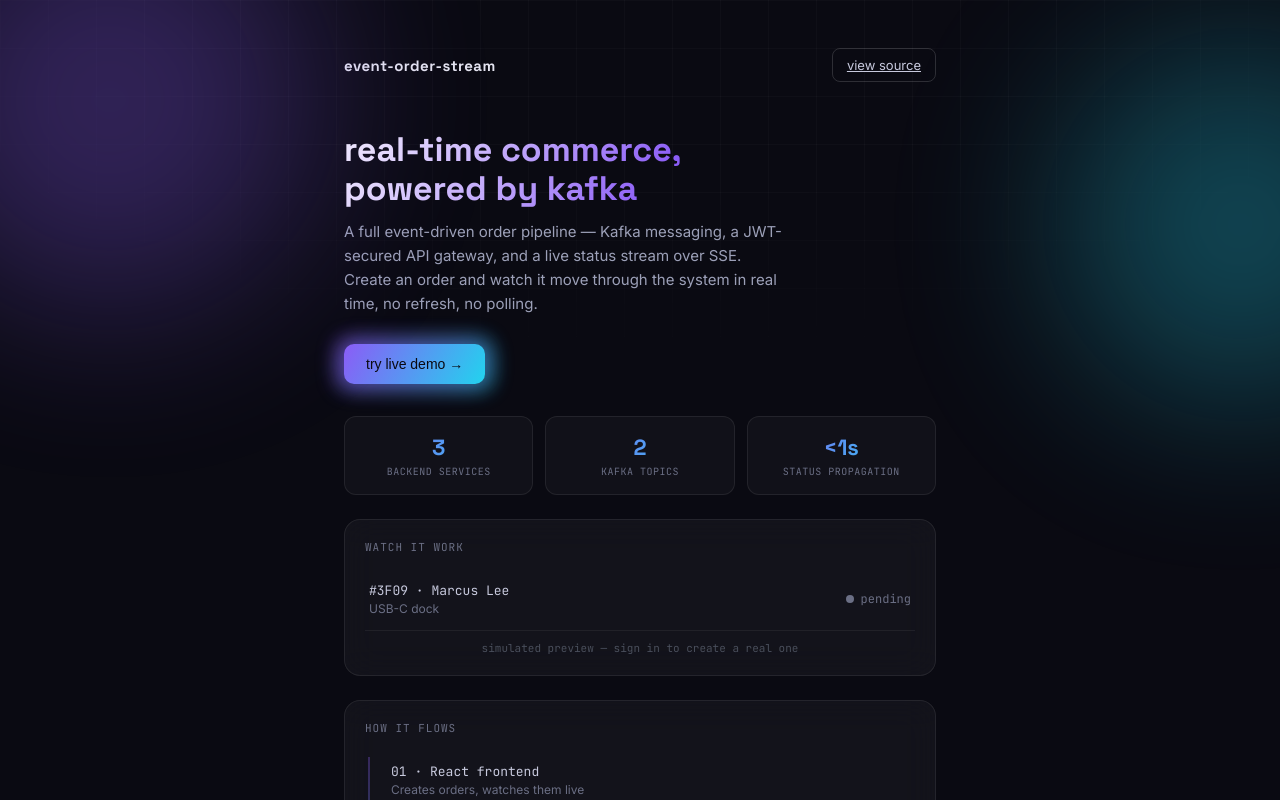
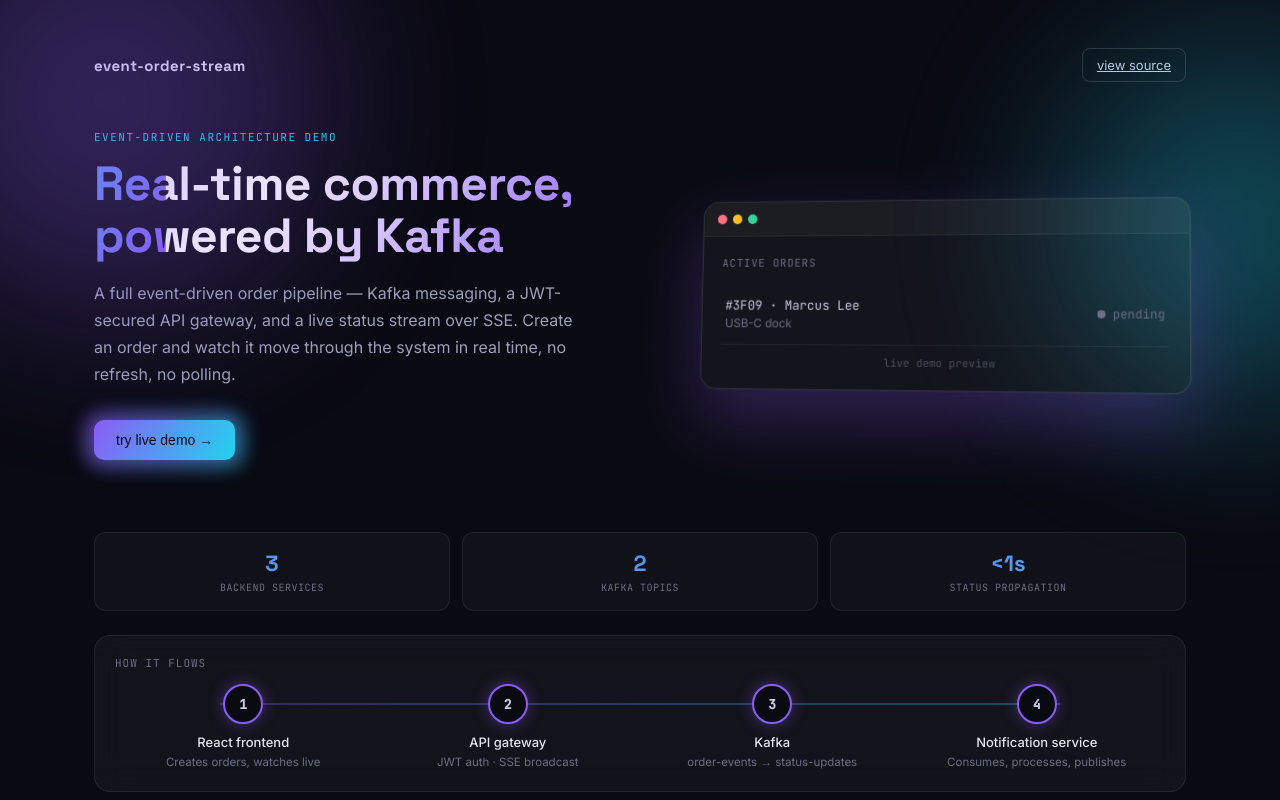
Before and after one commit to nicholas0901-stack/event-order-stream, a React (Vite) app in the folder frontend/: page / in a window 1280 px wide. Shown: the top 800 px of the page. Built offline with nearby package versions, Linux system fonts and the light colour scheme; no server answers.

Commit message:
Redesign landing page with asymmetric hero, browser mockup, numbered stepper, and tech marquee

```diff
--- a/frontend/src/components/Landing.jsx
+++ b/frontend/src/components/Landing.jsx
@@ -1,12 +1,12 @@
 import { useEffect, useRef, useState } from 'react'
 
-const stack = ['Kafka', 'Spring Boot', 'JWT', 'SSE', 'PostgreSQL', 'React', 'Docker']
+const stack = ['Kafka', 'Spring Boot', 'Spring Security', 'JWT', 'SSE', 'PostgreSQL', 'React', 'Vite', 'Docker', 'Redpanda']
 
 const flow = [
-  { label: 'React frontend', detail: 'Creates orders, watches them live' },
-  { label: 'API gateway', detail: 'JWT auth · proxies · SSE broadcast' },
-  { label: 'Kafka', detail: 'order-events → order-status-updates' },
-  { label: 'Notification service', detail: 'Consumes, processes, publishes status' }
+  { label: 'React frontend', detail: 'Creates orders, watches live' },
+  { label: 'API gateway', detail: 'JWT auth · SSE broadcast' },
+  { label: 'Kafka', detail: 'order-events → status-updates' },
+  { label: 'Notification service', detail: 'Consumes, processes, publishes' }
 ]
 
 const stats = [
@@ -52,11 +52,7 @@
     return () => observer.disconnect()
   }, [])
 
-  return (
-    <div ref={ref} className={`reveal ${visible ? 'visible' : ''}`}>
-      {children}
-    </div>
-  )
+  return <div ref={ref} className={`reveal ${visible ? 'visible' : ''}`}>{children}</div>
 }
 
 export default function Landing({ onEnter }) {
@@ -87,10 +83,10 @@
 
   const order = TICKER_ORDERS[tickerIndex]
   const status = TICKER_SEQUENCE[statusIndex]
+  const marqueeStack = [...stack, ...stack]
 
   return (
-    <div className="app-wrap">
-      <div className="bg-grid"></div>
+    <div className="landing-wrap">
       <div className="orb orb-1" ref={orb1Ref}></div>
       <div className="orb orb-2" ref={orb2Ref}></div>
 
@@ -101,16 +97,41 @@
         </a>
       </div>
 
-      <h1 className="shimmer-text">real-time commerce,<br />powered by kafka</h1>
-      <p className="sub">
+      {/* Hero: asymmetric two-column */}
+      <div className="hero-grid">
+        <div>
+          <div className="hero-eyebrow">event-driven architecture demo</div>
+          <h1 className="hero-heading">Real-time commerce,<br />powered by Kafka</h1>
+          <p className="hero-sub">
             A full event-driven order pipeline — Kafka messaging, a JWT-secured API gateway,
             and a live status stream over SSE. Create an order and watch it move through
             the system in real time, no refresh, no polling.
           </p>
-
-      <div style={{ marginBottom: 32 }}>
           <div className="cta-glow-wrap">
             <button className="btn-primary" onClick={onEnter}>try live demo →</button>
+          </div>
+        </div>
+
+        <div className="browser-mockup">
+          <div className="browser-topbar">
+            <span className="browser-dot" style={{ background: '#fb7185' }}></span>
+            <span className="browser-dot" style={{ background: '#fbbf24' }}></span>
+            <span className="browser-dot" style={{ background: '#34d399' }}></span>
+          </div>
+          <div className="browser-body">
+            <div className="section-label">active orders</div>
+            <div className="order-row">
+              <div>
+                <div className="order-id">#{order.id} · {order.customer}</div>
+                <div className="order-meta">{order.item}</div>
+              </div>
+              <div className={`status ${status}`}>
+                <span className={`dot ${status}`}></span>
+                {status}
+              </div>
+            </div>
+            <div className="ticker-note">live demo preview</div>
+          </div>
         </div>
       </div>
 
@@ -127,32 +148,13 @@
 
       <Reveal>
         <div className="glass">
-          <div className="section-label">watch it work</div>
-          <div className="order-row">
-            <div>
-              <div className="order-id">#{order.id} · {order.customer}</div>
-              <div className="order-meta">{order.item}</div>
-            </div>
-            <div className={`status ${status}`}>
-              <span className={`dot ${status}`}></span>
-              {status}
-            </div>
-          </div>
-          <div className="ticker-note">simulated preview — sign in to create a real one</div>
-        </div>
-      </Reveal>
-
-      <Reveal>
-        <div className="glass">
           <div className="section-label">how it flows</div>
-          <div className="flow-track">
-            <div className="flow-dot"></div>
+          <div className="stepper-grid">
             {flow.map((step, i) => (
-              <div className="order-row hoverable" key={step.label}>
-                <div>
-                  <div className="order-id">{String(i + 1).padStart(2, '0')} · {step.label}</div>
-                  <div className="order-meta">{step.detail}</div>
-                </div>
+              <div className="step-node" key={step.label}>
+                <div className="step-circle">{i + 1}</div>
+                <div className="step-title">{step.label}</div>
+                <div className="step-detail">{step.detail}</div>
               </div>
             ))}
           </div>
@@ -176,10 +178,12 @@
       <Reveal>
         <div className="glass">
           <div className="section-label">built with</div>
-          <div style={{ display: 'flex', flexWrap: 'wrap', gap: 8 }}>
-            {stack.map((tech) => (
-              <span key={tech} className="tech-badge hoverable">{tech}</span>
+          <div className="tech-marquee">
+            <div className="tech-marquee-track">
+              {marqueeStack.map((tech, i) => (
+                <span key={i} className="tech-badge">{tech}</span>
               ))}
+            </div>
           </div>
         </div>
       </Reveal>
--- a/frontend/src/styles.css
+++ b/frontend/src/styles.css
@@ -521,3 +521,192 @@
     transition: none !important;
   }
 }
+
+.landing-wrap {
+  max-width: 1140px;
+  margin: 0 auto;
+  padding: 48px 24px 64px;
+  position: relative;
+  z-index: 1;
+}
+
+.hero-grid {
+  display: grid;
+  grid-template-columns: 1.1fr 1fr;
+  gap: 56px;
+  align-items: center;
+  margin-bottom: 72px;
+}
+@media (max-width: 900px) {
+  .hero-grid {
+    grid-template-columns: 1fr;
+    gap: 32px;
+  }
+}
+
+.browser-mockup {
+  background: rgba(255, 255, 255, 0.04);
+  border: 1px solid rgba(255, 255, 255, 0.1);
+  border-radius: 16px;
+  overflow: hidden;
+  transform: perspective(1200px) rotateY(-8deg) rotateX(4deg);
+  box-shadow: 0 30px 70px rgba(139, 92, 246, 0.28), 0 0 0 1px rgba(255, 255, 255, 0.04);
+  transition: transform 0.5s ease, box-shadow 0.5s ease;
+}
+.browser-mockup:hover {
+  transform: perspective(1200px) rotateY(-2deg) rotateX(1deg) scale(1.02);
+  box-shadow: 0 40px 90px rgba(139, 92, 246, 0.38), 0 0 0 1px rgba(255, 255, 255, 0.06);
+}
+@media (max-width: 900px) {
+  .browser-mockup { transform: none; }
+  .browser-mockup:hover { transform: scale(1.01); }
+}
+.browser-topbar {
+  display: flex;
+  gap: 6px;
+  padding: 12px 14px;
+  background: rgba(255, 255, 255, 0.03);
+  border-bottom: 1px solid rgba(255, 255, 255, 0.06);
+}
+.browser-dot {
+  width: 10px;
+  height: 10px;
+  border-radius: 50%;
+}
+.browser-body {
+  padding: 20px;
+}
+
+.hero-eyebrow {
+  font-family: 'JetBrains Mono', monospace;
+  font-size: 11px;
+  letter-spacing: 1.5px;
+  text-transform: uppercase;
+  color: #22d3ee;
+  margin-bottom: 14px;
+}
+
+.hero-heading {
+  font-family: 'Space Grotesk', sans-serif;
+  font-size: 48px;
+  font-weight: 700;
+  line-height: 1.08;
+  letter-spacing: -0.5px;
+  margin-bottom: 18px;
+  background: linear-gradient(120deg, #ffffff 10%, #8b5cf6 45%, #22d3ee 75%, #8b5cf6 100%);
+  background-size: 200% auto;
+  -webkit-background-clip: text;
+  background-clip: text;
+  color: transparent;
+  animation: shimmer 6s linear infinite;
+}
+@media (max-width: 900px) {
+  .hero-heading { font-size: 34px; }
+}
+
+.hero-sub {
+  color: #9ca0b8;
+  font-size: 16px;
+  line-height: 1.7;
+  margin-bottom: 32px;
+  max-width: 480px;
+}
+
+.stepper-grid {
+  display: grid;
+  grid-template-columns: repeat(4, 1fr);
+  gap: 8px;
+  position: relative;
+}
+.stepper-grid::before {
+  content: '';
+  position: absolute;
+  top: 19px;
+  left: 10%;
+  right: 10%;
+  height: 2px;
+  background: linear-gradient(90deg, #8b5cf6, #22d3ee);
+  opacity: 0.3;
+}
+@media (max-width: 700px) {
+  .stepper-grid {
+    grid-template-columns: 1fr;
+    gap: 20px;
+  }
+  .stepper-grid::before {
+    top: 10%;
+    bottom: 10%;
+    left: 19px;
+    right: auto;
+    width: 2px;
+    height: auto;
+  }
+}
+.step-node {
+  display: flex;
+  flex-direction: column;
+  align-items: center;
+  text-align: center;
+  position: relative;
+  z-index: 1;
+}
+@media (max-width: 700px) {
+  .step-node {
+    flex-direction: row;
+    text-align: left;
+    gap: 14px;
+  }
+}
+.step-circle {
+  width: 40px;
+  height: 40px;
+  border-radius: 50%;
+  background: #0a0a12;
+  border: 2px solid #8b5cf6;
+  display: flex;
+  align-items: center;
+  justify-content: center;
+  font-family: 'JetBrains Mono', monospace;
+  font-size: 13px;
+  font-weight: 600;
+  color: #c7c9dd;
+  box-shadow: 0 0 16px rgba(139, 92, 246, 0.4);
+  margin-bottom: 10px;
+  flex-shrink: 0;
+}
+.step-title {
+  font-size: 13px;
+  color: #e4e4f0;
+  font-weight: 500;
+  margin-bottom: 4px;
+}
+.step-detail {
+  font-size: 11.5px;
+  color: #6b6f85;
+  line-height: 1.4;
+}
+
+.tech-marquee {
+  overflow: hidden;
+  -webkit-mask-image: linear-gradient(90deg, transparent, black 8%, black 92%, transparent);
+  mask-image: linear-gradient(90deg, transparent, black 8%, black 92%, transparent);
+}
+.tech-marquee-track {
+  display: flex;
+  gap: 12px;
+  width: max-content;
+  animation: marquee 16s linear infinite;
+}
+@keyframes marquee {
+  from { transform: translateX(0); }
+  to { transform: translateX(-50%); }
+}
+.tech-marquee:hover .tech-marquee-track {
+  animation-play-state: paused;
+}
+
+@media (prefers-reduced-motion: reduce) {
+  .tech-marquee-track, .hero-heading {
+    animation: none !important;
+  }
+}
```
Lines whose indentation alone changed are shown as unchanged.
